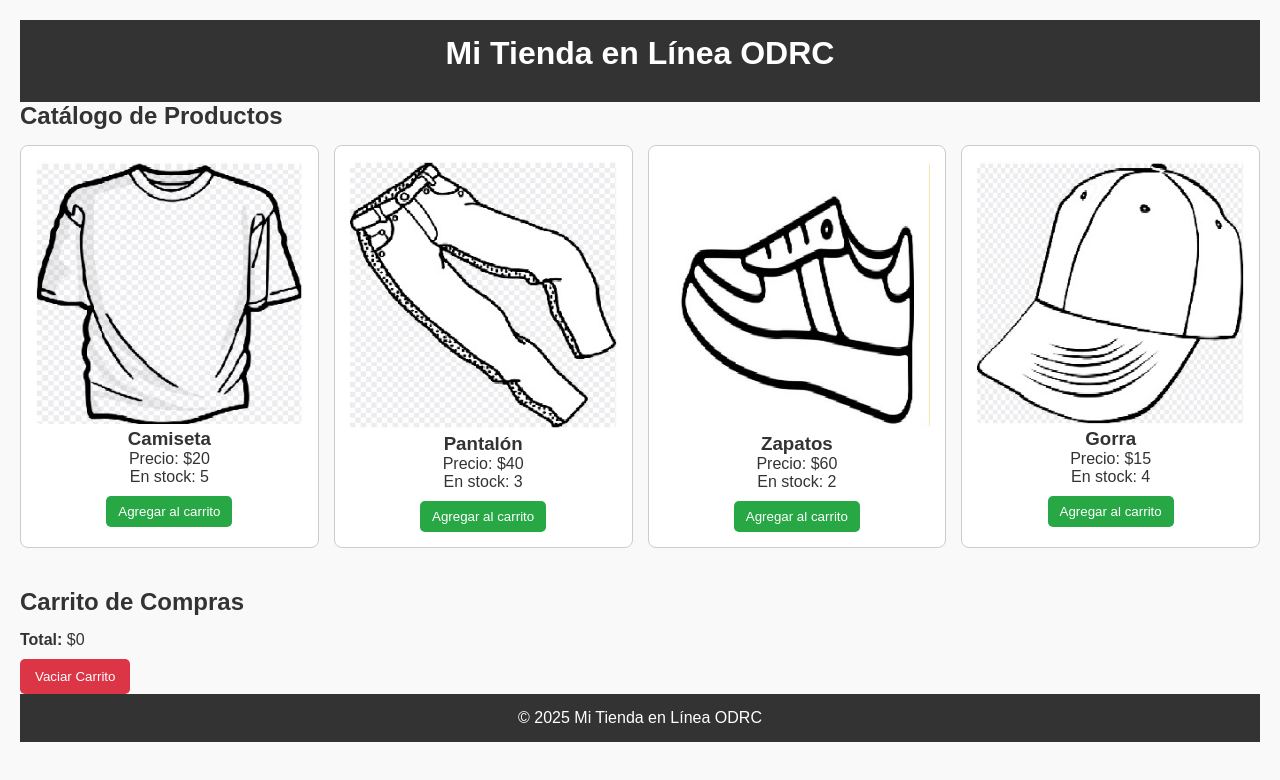
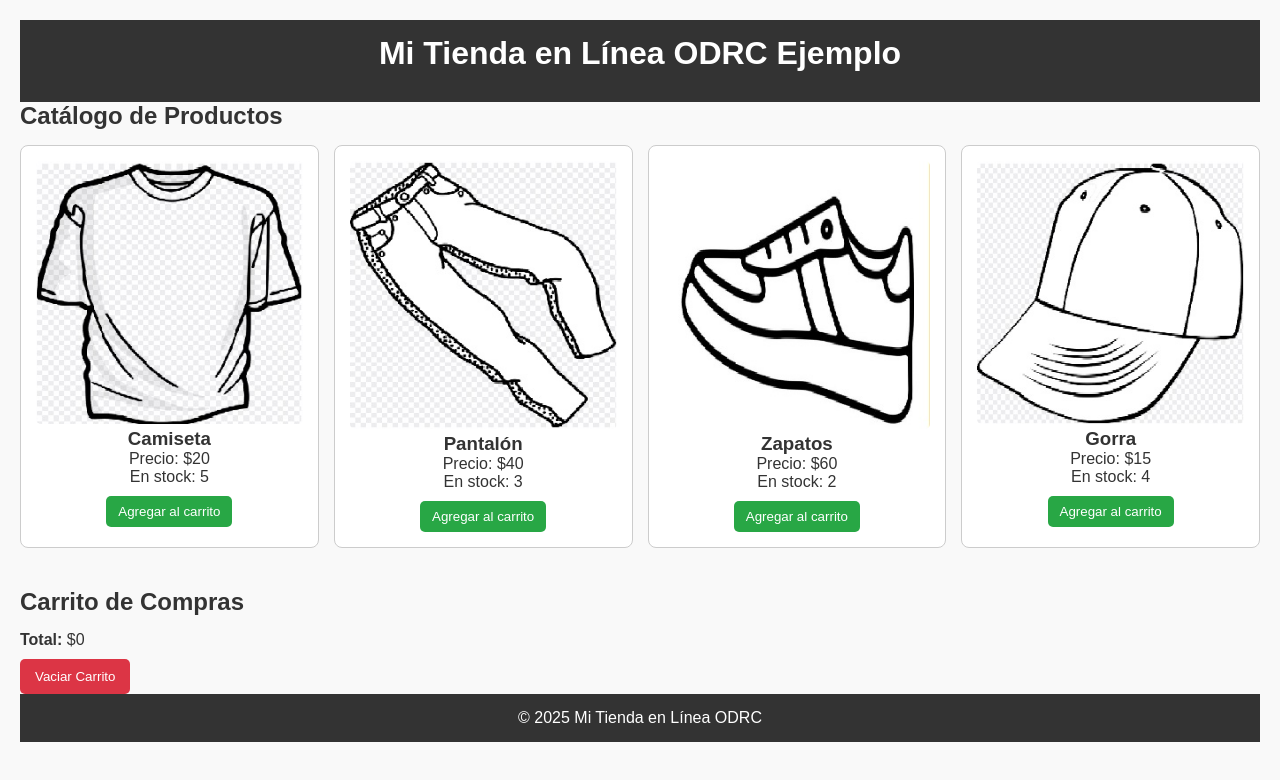
Before and after one commit to ProyectosDany/tienda-img, a plain HTML site: page index.html in a window 1280 px wide. Drawn offline with Linux system fonts and the light colour scheme.

Commit message:
se realiza el cambio Issue #2

```diff
--- a/index.html
+++ b/index.html
@@ -8,7 +8,7 @@
 </head>
 <body>
   <header>
-    <h1>Mi Tienda en Línea ODRC</h1>
+    <h1>Mi Tienda en Línea ODRC Ejemplo</h1>
   </header>
 
   <main>
```
